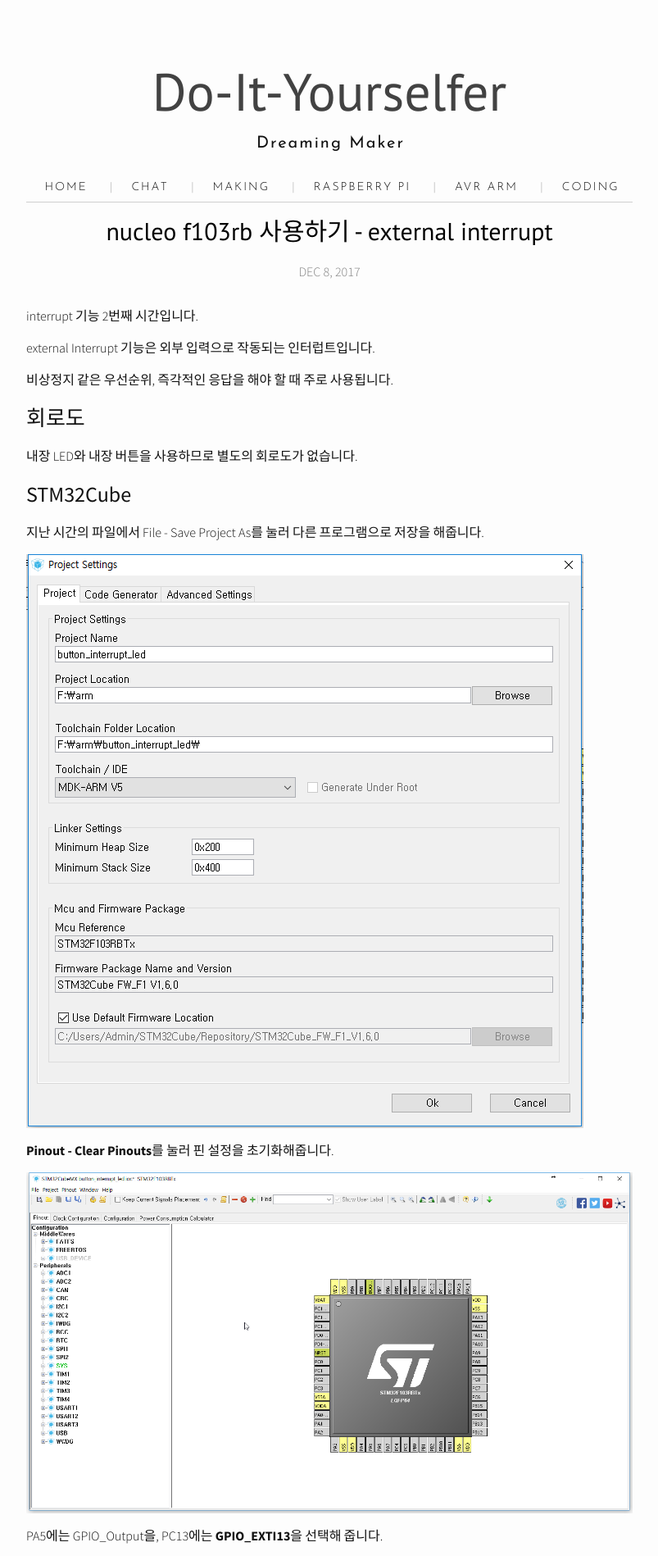
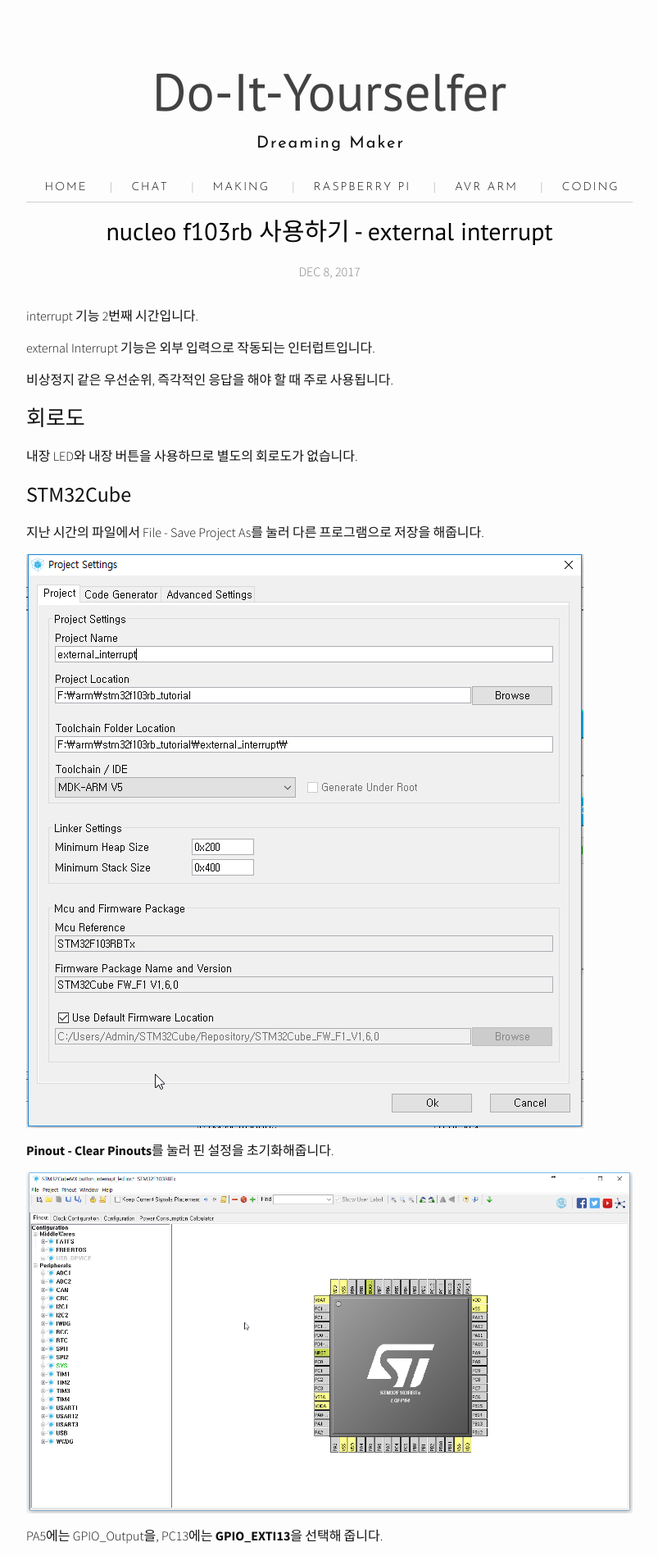
Before and after one commit to Bill-Park/bill-park.github.io, a Jekyll site: the page built from _posts/2017-12-08-nucleo_f103rb_external_interrupt.markdown, in a window 1280 px wide. Shown: the top 1898 px of the page at 82% size, without its empty margins (238-1041 px from the left). Built offline with Jekyll 4.4.1, drawn with Linux system fonts in a browser that asks for light colours; nearby versions of some CDN libraries.

Commit message:
fix external_interrupt

```diff
--- a/_posts/2017-12-08-nucleo_f103rb_external_interrupt.markdown
+++ b/_posts/2017-12-08-nucleo_f103rb_external_interrupt.markdown
@@ -18,7 +18,7 @@ external Interrupt 기능은 외부 입력으로 작동되는 인터럽트입니
 
 지난 시간의 파일에서 File - Save Project As를 눌러 다른 프로그램으로 저장을 해줍니다.
 
-![]({{ site.url }}/img/nucleo/external_interrupt/1.png)
+![]({{ site.url }}/img/nucleo/external_interrupt/0.png)
 
 **Pinout - Clear Pinouts**를 눌러 핀 설정을 초기화해줍니다.
 
```
Also changed, not shown: img/nucleo/external_interrupt/0.png (added).
